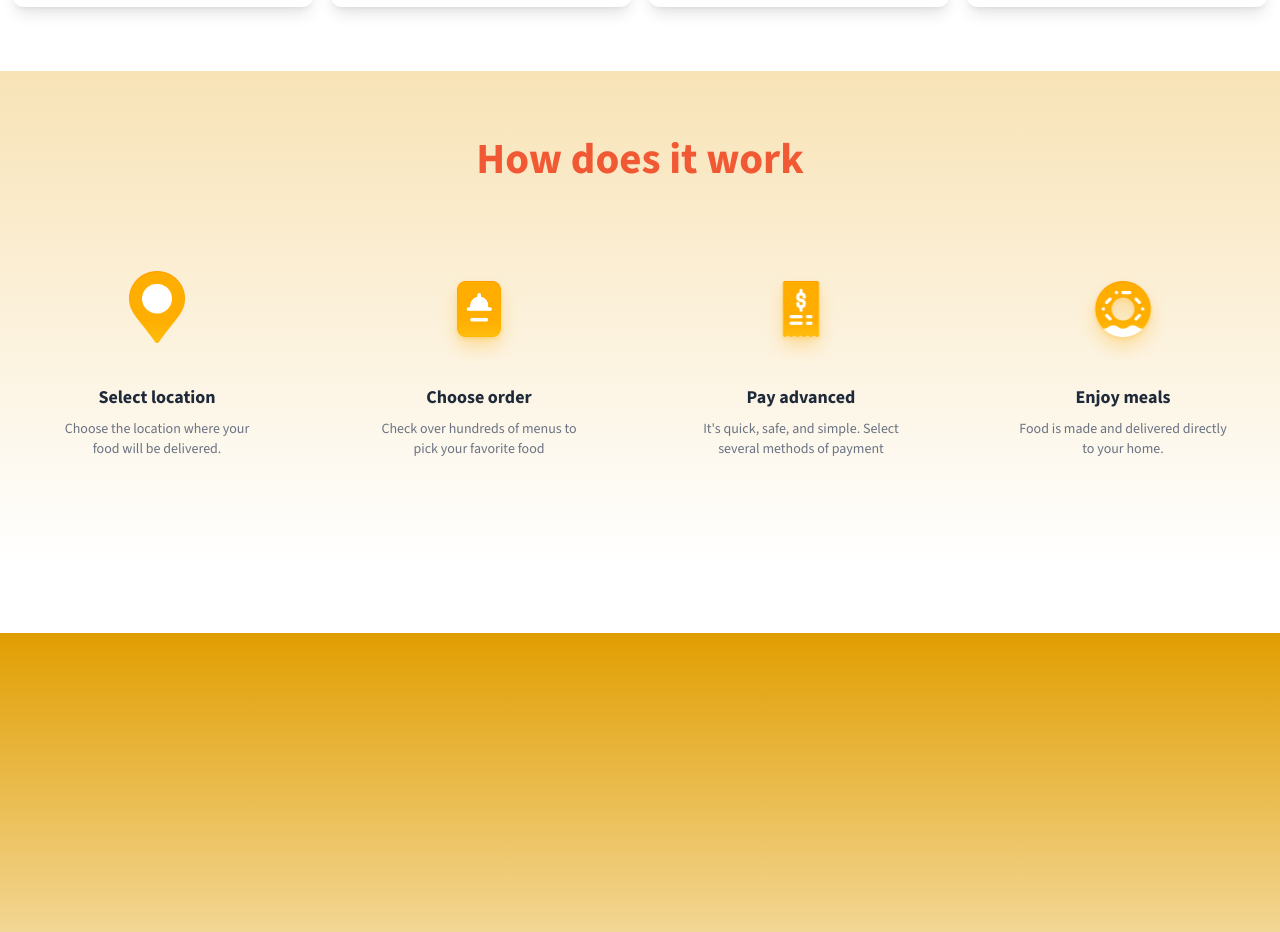
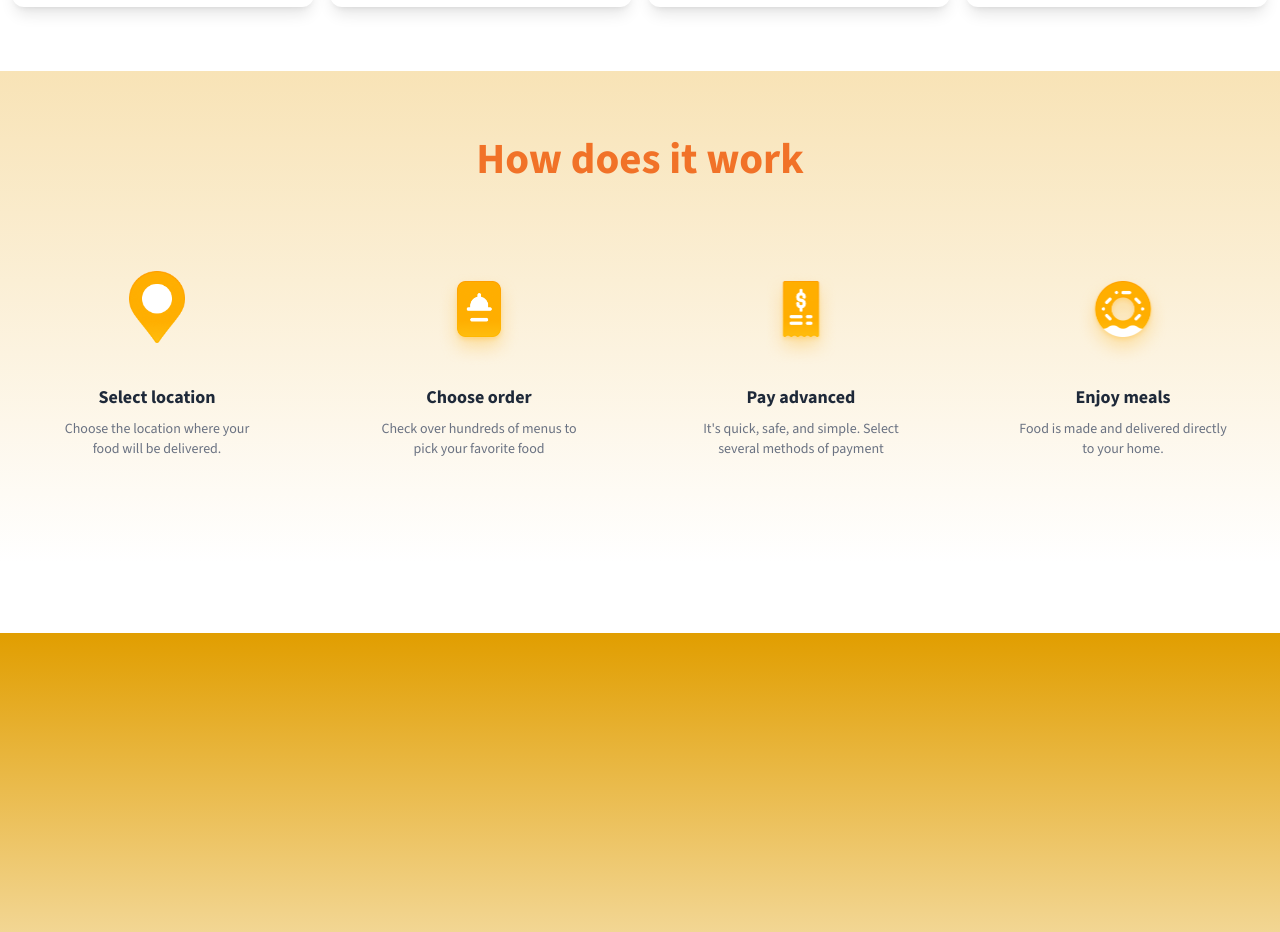
Before and after one commit to rjammarafzal/food-shop, a website: page index.html in a window 1280 px wide. Shown: the part 1140-2072 px from the top of the page. Drawn offline with nearby package versions, Linux system fonts and the light colour scheme.

Commit message:
change the color

```diff
--- a/index.html
+++ b/index.html
@@ -310,7 +310,7 @@
            <section class="w-full h-auto bg-gradient-to-b from-[#f8e3b6] to-[#FDEDCA00] py-16">
   <div class="site-container mx-auto px-4">
     <!-- Heading -->
-    <h1 class="text-4xl font-extrabold text-[43px] text-center text-[#f15934] mb-12">
+    <h1 class="text-4xl font-extrabold text-[43px] text-center text-[#F17228] mb-12">
       How does it work
     </h1>
 
```
Also changed, not shown: src/output.css.
